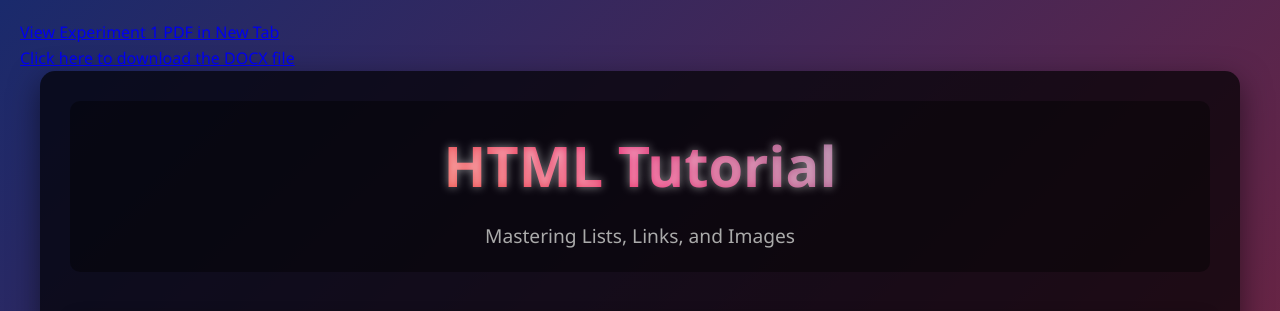
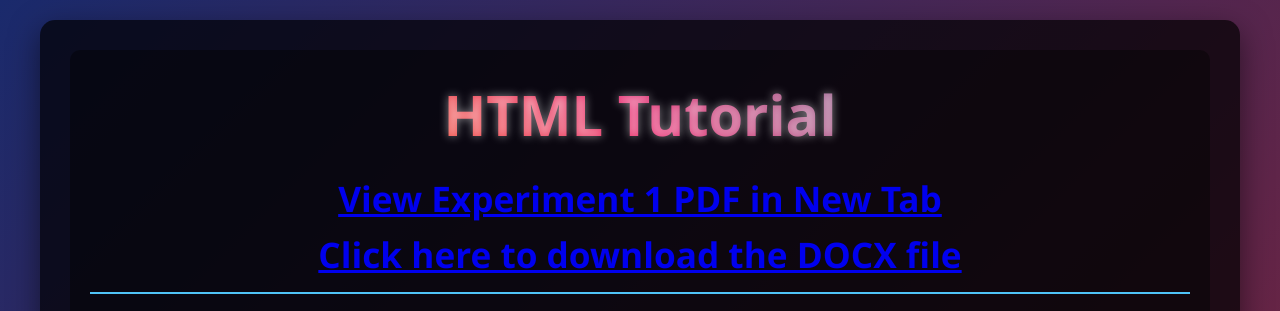
Before and after one commit to brajeshkumar998/FSD_Exp1, a plain HTML site: page index.html in a window 1280 px wide. Shown: the top 311 px of the page. Drawn offline with Linux system fonts and the light colour scheme.

Commit message:
Update index.html

```diff
--- a/index.html
+++ b/index.html
@@ -4,15 +4,6 @@
     <meta charset="UTF-8">
     <meta name="viewport" content="width=device-width, initial-scale=1.0">
     <title>HTML Tutorial: Lists, Links, and Images</title>
-   <!-- <a href="Exp1.docx" target="_blank">Program 1 Tutorial.</a> -->
-
-    <!-- VIEW via Office Online (change link below after GitHub upload) -->
-<a href="Exp1.pdf" target="_blank">View Experiment 1 PDF in New Tab</a>
-
-    <!-- DOWNLOAD link -->
-<p>
-  <a href="Exp1.docx" download>Click here to download the DOCX file</a>
-</p>
 
     <style>
         * {
@@ -278,6 +269,16 @@
     <div class="container">
         <header>
             <h1>HTML Tutorial</h1>
+            <h2>
+
+            <!-- VIEW via Office Online (change link below after GitHub upload) -->
+            <a href="Exp1.pdf" target="_blank">View Experiment 1 PDF in New Tab</a>
+              <!-- DOWNLOAD link -->
+            <p>
+            <a href="Exp1.docx" download>Click here to download the DOCX file</a>
+            </p>
+            </h2>
+
             <p class="subtitle">Mastering Lists, Links, and Images</p>
         </header>
 
```
